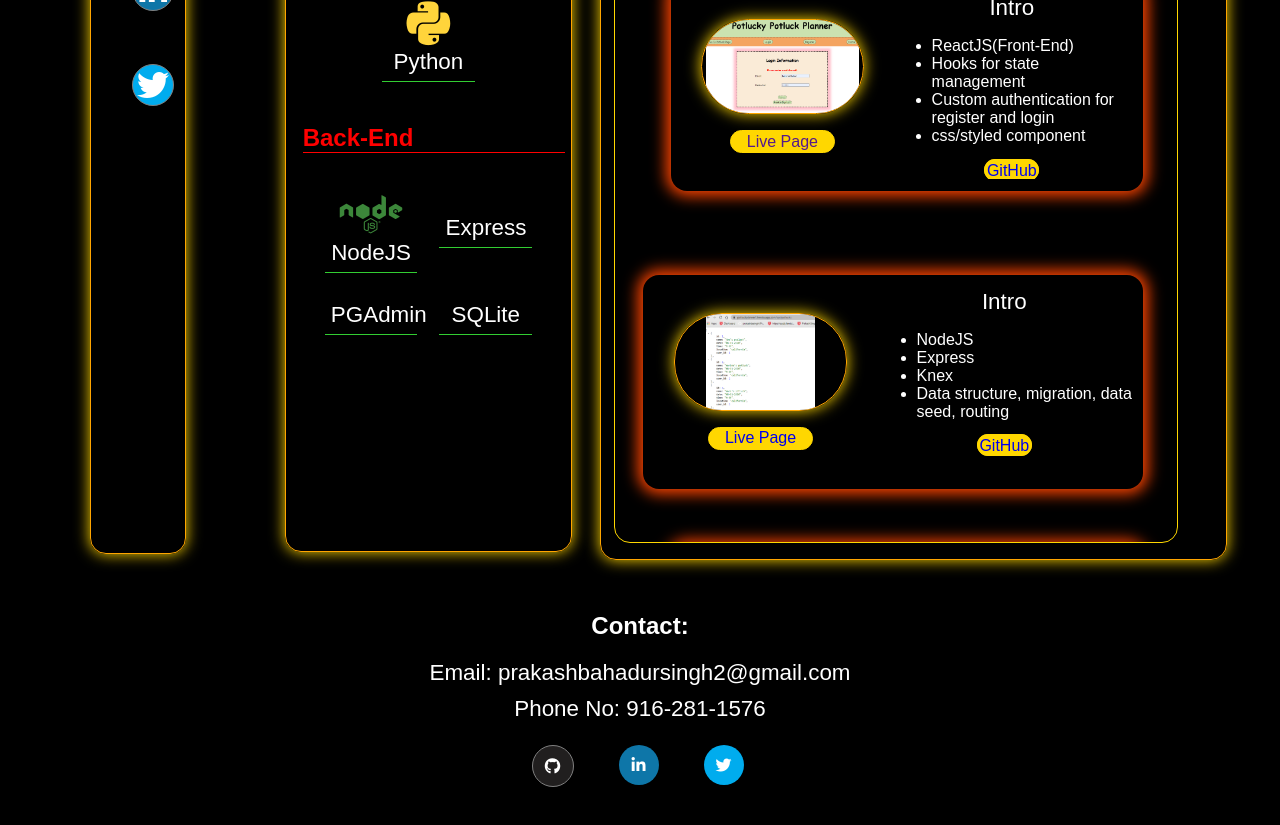
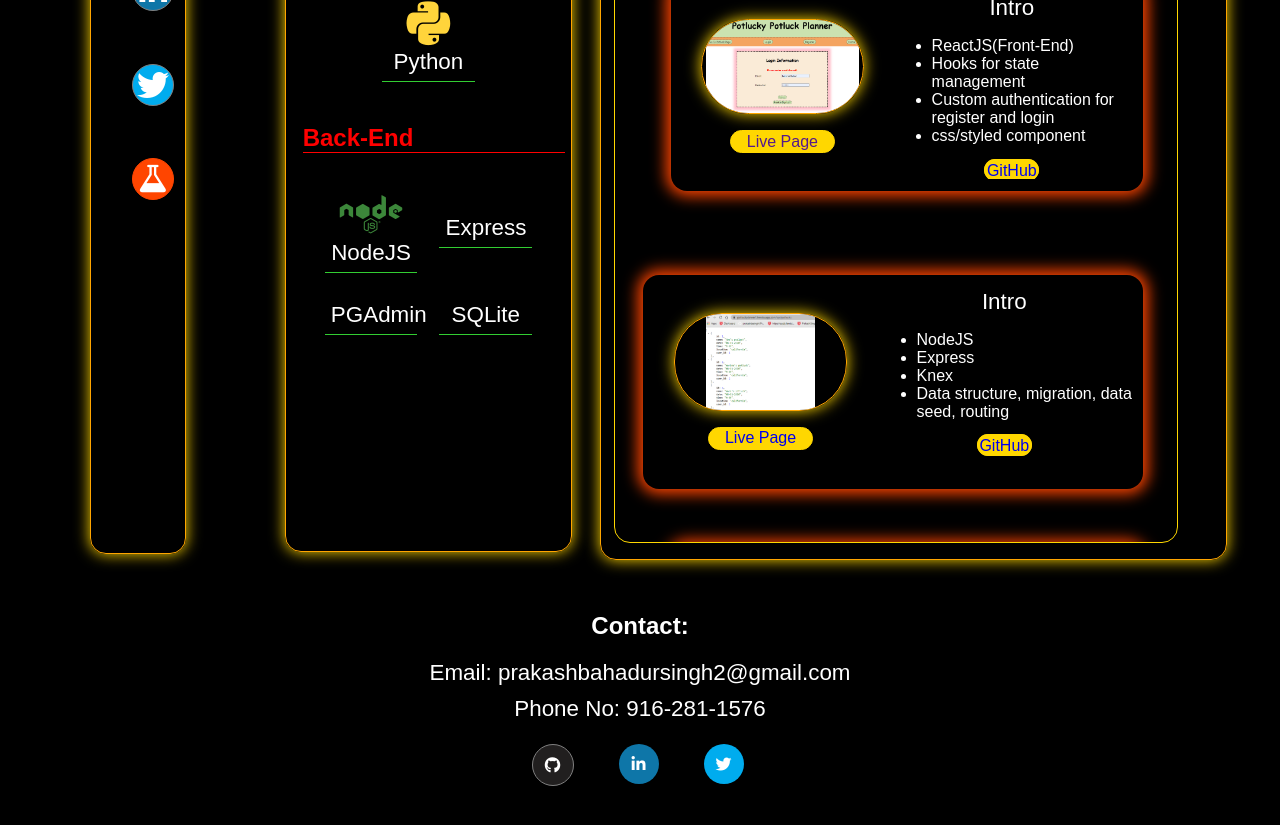
Before and after one commit to prakashbasingh/Portfolio-PBS, a React (Create React App) app in the folder portfolio/: page / in a window 1280 px wide. Shown: the part 1440-2265 px from the top of the page. Built offline with nearby package versions, Linux system fonts and the light colour scheme; a web font is replaced by a local one.

Commit message:
one item added in the menu/navBar, the experiments.

```diff
--- a/portfolio/src/App.js
+++ b/portfolio/src/App.js
@@ -4,6 +4,7 @@ import { BrowserRouter as Router, Switch, Route } from "react-router-dom";
 import MainPage from "./pages/mainPage.js";
 import Profile from "./pages/profile.js";
 import Projects from "./pages/projects.js";
+import Experiments from "./pages/experiments.js";
 
 function App() {
   return (
@@ -13,6 +14,7 @@ function App() {
           <Route path="/" exact component={MainPage} />
           <Route path="/profile" component={Profile} />
           <Route path="/projects" component={Projects} />
+          <Route path="/experiments" component={Experiments} />
         </Switch>
       </div>
     </Router>
--- a/portfolio/src/css/footer.css
+++ b/portfolio/src/css/footer.css
@@ -13,7 +13,7 @@
 }
 
 .footer > .contact {
-    border: 1px solid black;
+    /* border: 1px solid black; */
     text-align: center;
 }
 
--- a/portfolio/src/css/navBar.css
+++ b/portfolio/src/css/navBar.css
@@ -17,11 +17,17 @@
     transition: all 800ms ease-in-out;
 
 }
+/* .navItems{
+    margin: 0;
+    border: 1px solid white;
+}
 .links{
-    margin: 5%;
-}
+    margin: 0;
+        border: 1px solid white;
+
+} */
 .nav:hover {
-    width: 90%;
+    width: 100%;
     /* transition: all 800ms ease-in-out; */
 }
 
@@ -51,9 +57,12 @@
     /* width: 100%; */
     list-style: none;
 }
+/* ul{
+    border: 1px solid white;
+margin-left: 0;} */
 
 .nav ul li a .icon {
-    margin: 1rem 1rem 1rem 0;
+    margin: 1rem 0 1rem 0;
 
 }
 .nav .links li .navLink .icon .fa {
@@ -97,6 +106,9 @@
 }
 .nav:hover .twitter{
     color:#00acee;
+}
+.nav:hover .experiment{
+    color: orangered;
 }
 .nav:hover .navLink{
     /* background: lightgray; */
@@ -163,6 +175,17 @@
     background: #fff;
     border: 1px solid #211F1F;
     box-shadow: 0 0 15px 6px gray;
+    transform: scale(1.2);
+}
+.nav .links li .navLink .icon .fa-flask{
+    background: orangered;
+    border: 1px solid orangered;
+}
+.nav .links li .navLink .icon .fa-flask:hover {
+    color: orangered;
+    background: #fff;
+    border: 1px solid orangered;
+    box-shadow: 0 0 15px 6px orangered;
     transform: scale(1.2);
 }
 
--- a/portfolio/src/css/project.css
+++ b/portfolio/src/css/project.css
@@ -193,24 +193,18 @@
     transform: scale(1.2);
 }
 
+.navigation > .links > a > div.fa-flask{
+    background: orangered;
+}
+.navigation > .links > a > div.fa-flask:hover {
+    color: orangered;
+    background: #fff;
+    border: 1px solid orangered;
+    box-shadow: 0 0 15px 6px orangered;
+    transform: scale(1.2);
+}
 
 /* from here styling for each project  */
-/* .projects{
-    grid-area: b;
-    width: 80%;
-    height: 100%;
-    margin: auto;
-    display: flex;
-    flex-direction: column;
-    flex-wrap: wrap;
-    justify-content: space-around;
-    text-align: center;
-    overflow-y: scroll;
-    border: 1px solid orange;
-    box-shadow: 0 0 15px 0px gold;
-    border-radius: 1rem;
-    border: 1px solid gray;
- }  */
 
 .projectSection{
     height: 100%;
@@ -328,6 +322,7 @@ img{
     background:purple;
     color: gold;
 }
+
 .imgText:hover{
     transform: scale(1.4);
     box-shadow: 0 0 15px 5px gray;
--- /dev/null
+++ b/portfolio/src/pages/experiments.js
@@ -0,0 +1,6 @@
+import React from "react";
+
+function Experiments() {
+  return <div>Let's built something</div>;
+}
+export default Experiments;
--- a/portfolio/src/pages/navBar.js
+++ b/portfolio/src/pages/navBar.js
@@ -61,6 +61,14 @@ function NavBar() {
               <span class="iconTitle twitter">Twitter</span>
             </a>
           </li>
+          <li>
+            <a className="navLink" id="experiment" href="/experiments">
+              <span class="icon">
+                <i class="fa fa-flask"></i>
+              </span>
+              <span class="iconTitle experiment">Experiments</span>
+            </a>
+          </li>
         </ul>
       </div>
     </div>
--- a/portfolio/src/pages/projects.js
+++ b/portfolio/src/pages/projects.js
@@ -42,6 +42,10 @@ function Body() {
           <a className="box" id="twitter" href="https://twitter.com/PraxBaS">
             <div className="fa fa-twitter"></div>
             <p className="p1 twitter">Twitter</p>
+          </a>
+          <a className="box" id="experiment" href="/experiments">
+            <div className="fa fa-flask"></div>
+            <p className="p1 experiment">Experiments</p>
           </a>
         </div>
       </div>
```
